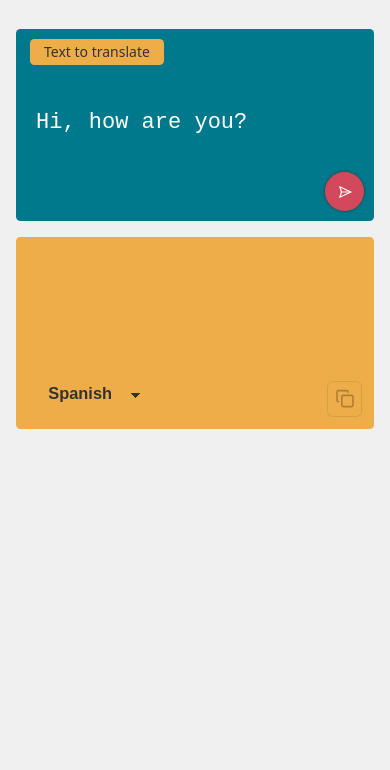
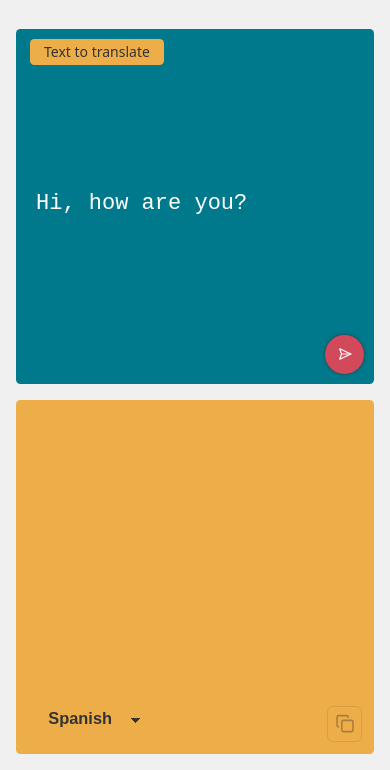
Before and after one commit to mrrobotoe/polly_glot, a website built with Vite: page index.html in a window 390 px wide. Shown: the part 74-844 px from the top of the page. Built offline with nearby package versions, Linux system fonts and the light colour scheme.

Commit message:
added containers for mobile

```diff
--- a/index.css
+++ b/index.css
@@ -33,10 +33,11 @@ textarea {
 .app-container {
   display: flex;
   flex-direction: column;
-  max-width: 34rem;
+  max-width: 58rem;
   min-width: 24rem;
   width: 100%;
   height: 100%;
+  container: app-container / inline-size;
 }
 
 .app-header {
@@ -53,10 +54,25 @@ textarea {
 }
 
 .app-content {
-  display: flex;
-  flex-direction: column;
+  width: 100%;
+  display: grid;
+  grid-template-columns: 1fr 1fr;
+  /* flex-direction: row; */
   gap: 1rem;
   padding: 1rem;
+}
+
+@container app-container (max-width: 44rem) {
+  .app-content {
+    grid-template-columns: 1fr;
+    grid-template-rows: 1fr 1fr;
+  }
+}
+
+@container app-container (max-width: 34rem) {
+  .app-content {
+    height: 100%;
+  }
 }
 
 .app-translator__label {
```
